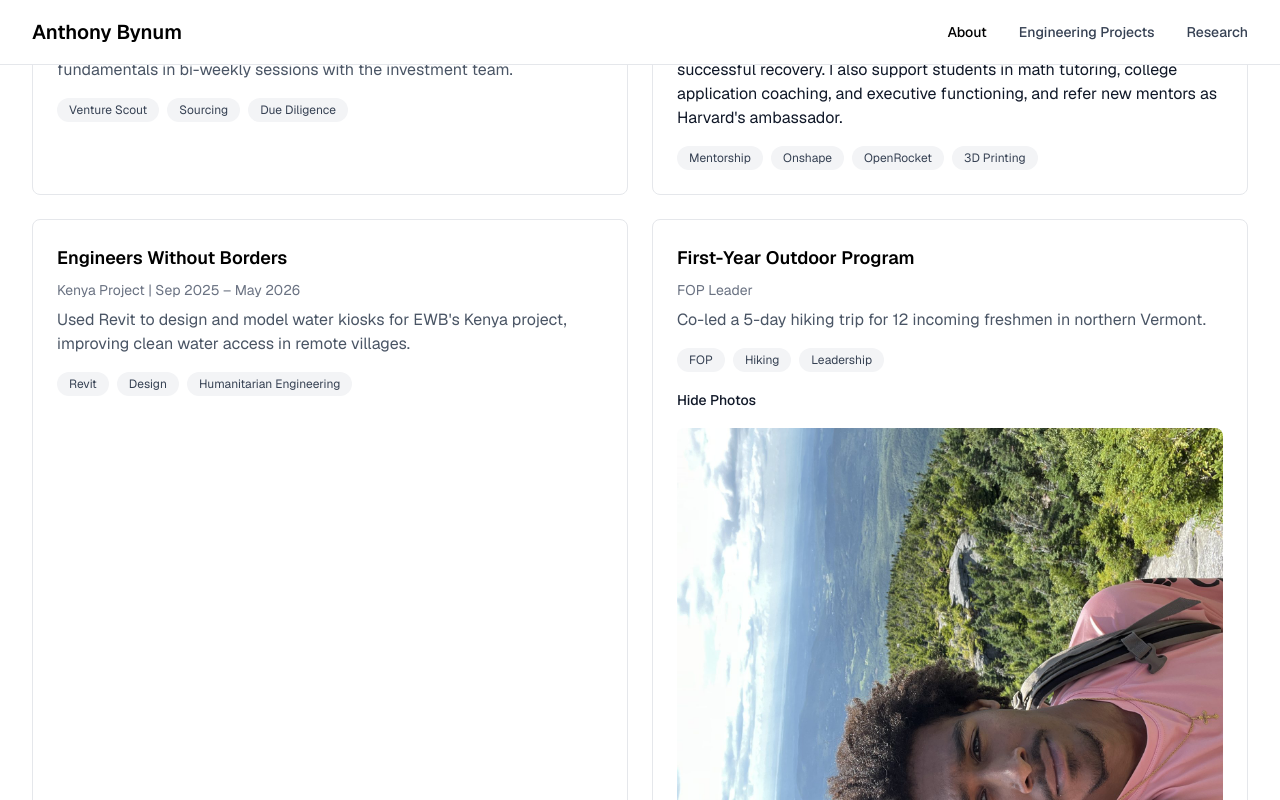
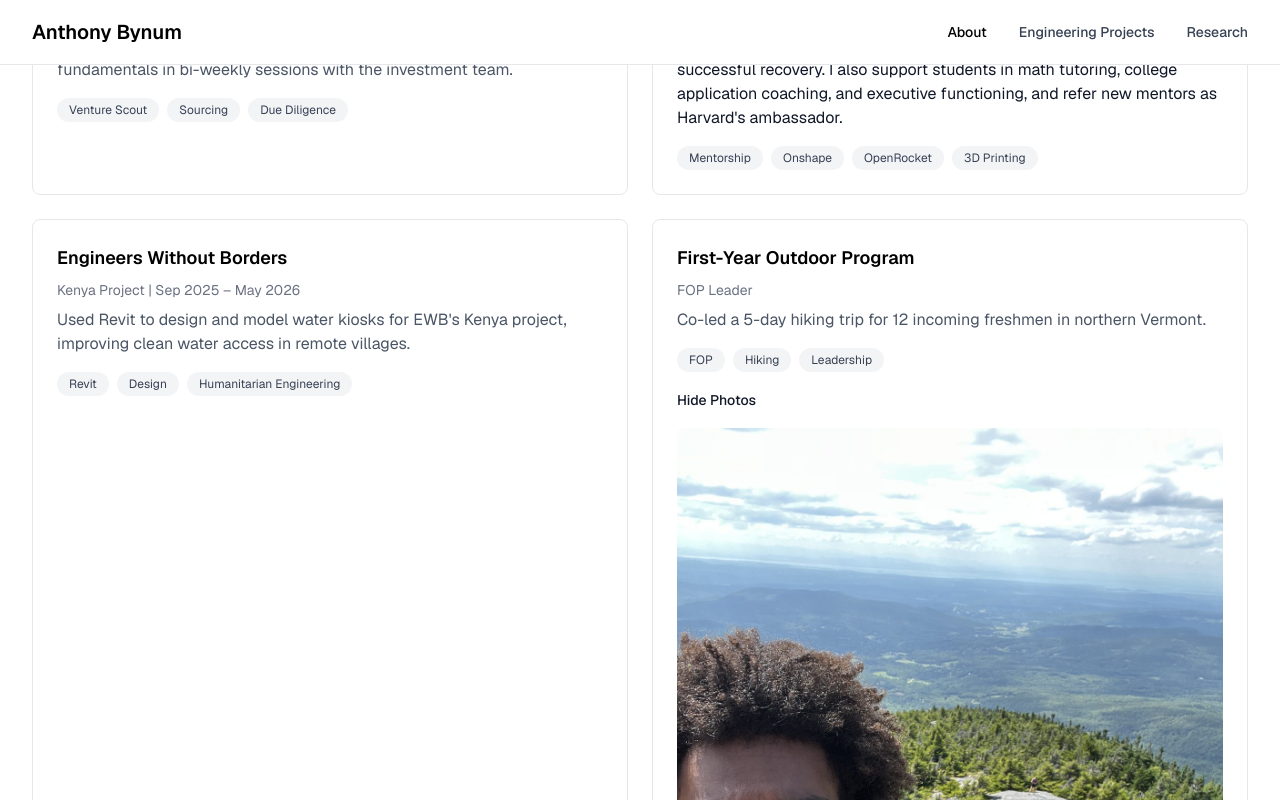
Before and after one commit to acbynumii/acbynum, a Next.js app: page / in a window 1280 px wide. Both pictures are taken after a click on the button "Look at Photos". Shown: the part 2602-3402 px from the top of the page. Built offline with nearby package versions, Linux system fonts and the light colour scheme.

Commit message:
Rotate the FOP summit photo 90 degrees clockwise.
The top Look at Photos image is now portrait so the full rotated frame stays visible.

Co-authored-by: acbynumii <acbynumii@users.noreply.github.com>

```diff
--- a/components/FopCard.tsx
+++ b/components/FopCard.tsx
@@ -4,9 +4,9 @@ import { useState } from 'react';
 import Image from 'next/image';
 
 const photos = [
-  { src: '/images/fop-summit.jpg', alt: 'Summit view on the FOP hiking trip in northern Vermont' },
-  { src: '/images/fop-ridge.jpg', alt: 'FOP group on a rocky ridge in northern Vermont' },
-  { src: '/images/fop-bus.jpg', alt: 'FOP group on the bus to the hiking trip' },
+  { src: '/images/fop-summit.jpg', alt: 'Summit view on the FOP hiking trip in northern Vermont', aspect: 'aspect-[3/4]' },
+  { src: '/images/fop-ridge.jpg', alt: 'FOP group on a rocky ridge in northern Vermont', aspect: 'aspect-[4/3]' },
+  { src: '/images/fop-bus.jpg', alt: 'FOP group on the bus to the hiking trip', aspect: 'aspect-[4/3]' },
 ];
 
 export default function FopCard() {
@@ -38,7 +38,7 @@ export default function FopCard() {
       {photosOpen && (
         <div className="mt-4 grid gap-3">
           {photos.map((photo) => (
-            <div key={photo.src} className="relative aspect-[4/3] w-full overflow-hidden rounded-lg">
+            <div key={photo.src} className={`relative ${photo.aspect} w-full overflow-hidden rounded-lg`}>
               <Image src={photo.src} alt={photo.alt} fill className="object-cover" sizes="(max-width: 768px) 100vw, 40vw" />
             </div>
           ))}
```
Also changed, not shown: public/images/fop-summit.jpg.
